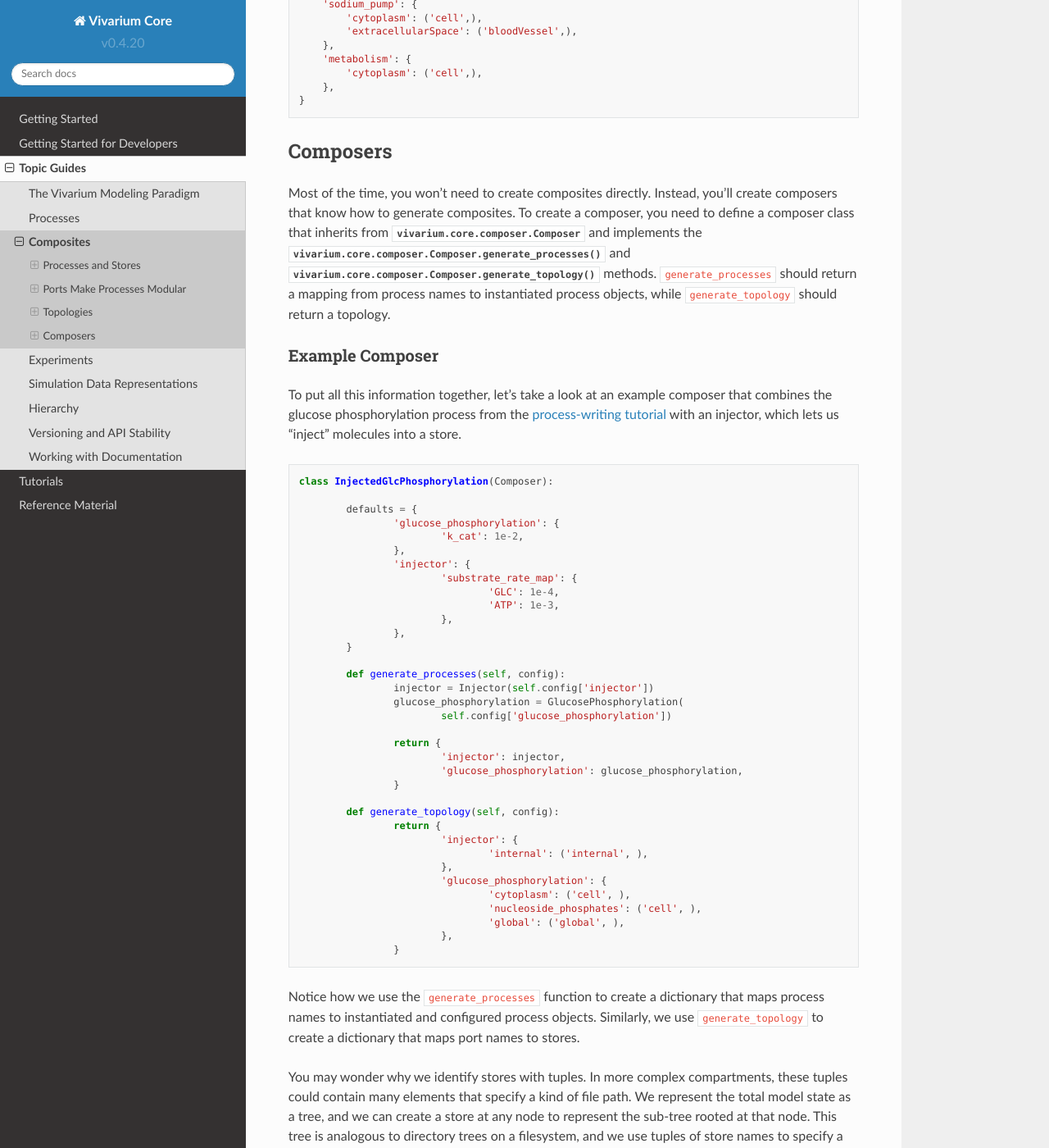
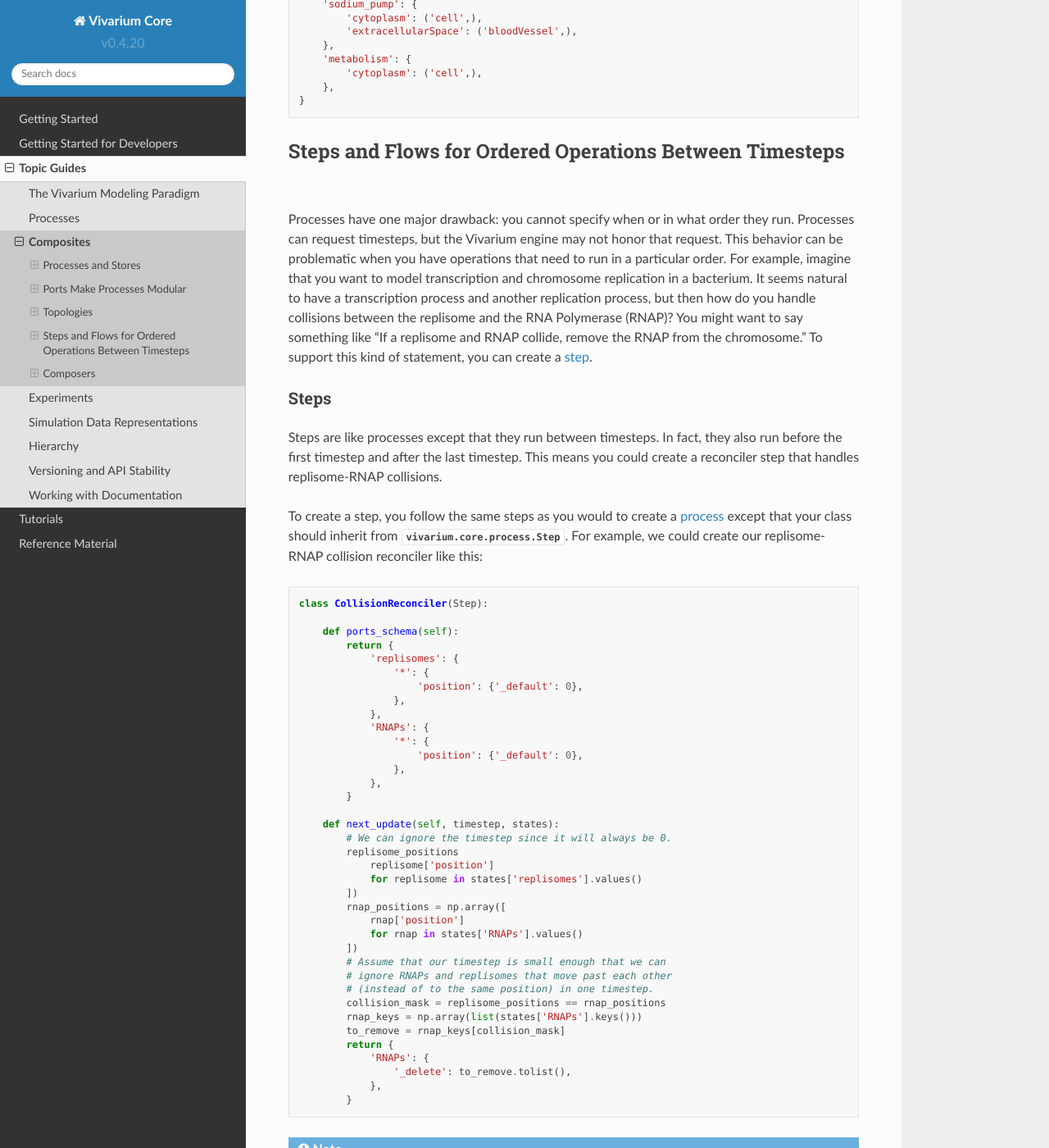
Before and after one commit to vivarium-collective/vivarium-core, a Sphinx documentation site: the page built from doc/guides/compartments.rst, in a window 1280 px wide and 1400 px high, scrolled down 3430 px. Shown: the whole window at 82% size. Built offline with Sphinx 7.4.7 and the Read the Docs theme 2.0.0, drawn with Linux system fonts in a browser that asks for light colours; pages that are not in the unit, such as notebooks, are missing from menus; some of the changed text lies outside the part shown.

Commit message:
Document steps and flows

```diff
--- a/doc/guides/compartments.rst
+++ b/doc/guides/compartments.rst
@@ -191,6 +191,106 @@ might look like this:
         },
     }
 
+--------------------------------------------------------
+Steps and Flows for Ordered Operations Between Timesteps
+--------------------------------------------------------
+
+Processes have one major drawback: you cannot specify when or in what
+order they run. Processes can request timesteps, but the Vivarium engine
+may not honor that request. This behavior can be problematic when you
+have operations that need to run in a particular order. For example,
+imagine that you want to model transcription and chromosome replication
+in a bacterium. It seems natural to have a transcription process and
+another replication process, but then how do you handle collisions
+between the replisome and the RNA Polymerase (RNAP)? You might want to
+say something like "If a replisome and RNAP collide, remove the RNAP
+from the chromosome." To support this kind of statement, you can create
+a :term:`step`.
+
+Steps
+=====
+
+Steps are like processes except that they run between timesteps. In
+fact, they also run before the first timestep and after the last
+timestep. This means you could create a reconciler step that handles
+replisome-RNAP collisions.
+
+To create a step, you follow the same steps as you would to create a
+:term:`process` except that your class should inherit from
+:py:class:`vivarium.core.process.Step`. For example, we could create our
+replisome-RNAP collision reconciler like this:
+
+.. code-block:: python
+
+    class CollisionReconciler(Step):
+
+        def ports_schema(self):
+            return {
+                'replisomes': {
+                    '*': {
+                        'position': {'_default': 0},
+                    },
+                },
+                'RNAPs': {
+                    '*': {
+                        'position': {'_default': 0},
+                    },
+                },
+            }
+
+        def next_update(self, timestep, states):
+            # We can ignore the timestep since it will always be 0.
+            replisome_positions
+                replisome['position']
+                for replisome in states['replisomes'].values()
+            ])
+            rnap_positions = np.array([
+                rnap['position']
+                for rnap in states['RNAPs'].values()
+            ])
+            # Assume that our timestep is small enough that we can
+            # ignore RNAPs and replisomes that move past each other
+            # (instead of to the same position) in one timestep.
+            collision_mask = replisome_positions == rnap_positions
+            rnap_keys = np.array(list(states['RNAPs'].keys()))
+            to_remove = rnap_keys[collision_mask]
+            return {
+                'RNAPs': {
+                    '_delete': to_remove.tolist(),
+                },
+            }
+
+.. note::
+   Steps are always given a timestep of 0 by the simulation engine.
+
+Flows
+=====
+
+When constructing a composite of many steps, you may find that some
+steps depend on other steps. For example, you might have one step that
+calculates the cell's mass and another step that calculates the cell's
+volume based on that mass. Vivarium supports these dependencies, which
+you can specify in a flow. Flows have the same structure as topologies,
+but instead of their leaf values being paths, they are lists of paths
+where each path specifies a dependency step. For example, this flow
+would represent our mass-volume dependency:
+
+.. code-block:: python
+
+    {
+        'mass_calculator': [],
+        'volume_calculator': [('mass_calculator',)],
+    }
+
+The simulation engine will automatically figure out what order to run
+the steps in such that the dependencies in the flow are respected. Note
+that if two orderings both respect the flow, you should not assume that
+the engine will pick one of the two orderings.
+
+.. note::
+   Step updates are applied immediately after the step executes, which
+   is unlike process updates.
+
 ---------
 Composers
 ---------
@@ -254,7 +354,8 @@ injector, which lets us "inject" molecules into a store.
 Notice how we use the ``generate_processes`` function to create a
 dictionary that maps process names to instantiated and configured
 process objects. Similarly, we use ``generate_topology`` to create a
-dictionary that maps port names to stores.
+dictionary that maps port names to stores. To create steps and flows,
+use the ``generate_steps`` and ``generate_flow`` methods.
 
 You may wonder why we identify stores with tuples. In more complex
 compartments, these tuples could contain many elements that specify a
```
